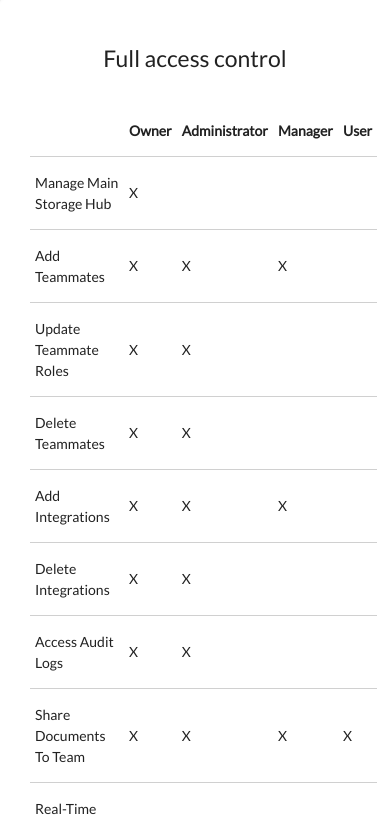
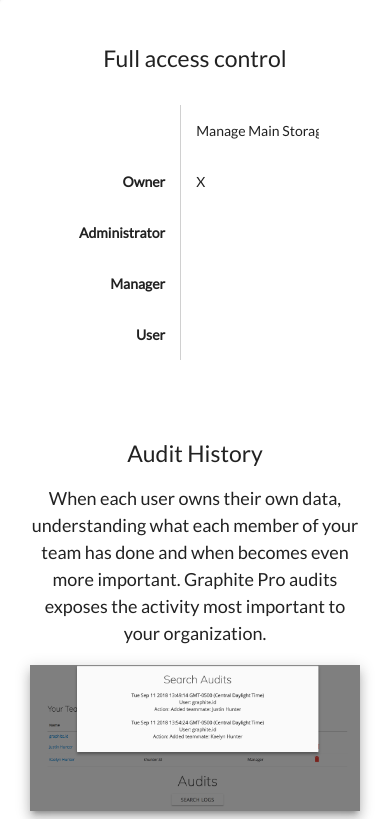
Before and after one commit to Graphite-Docs/graphite-marketing, a React (Create React App) app: page /pricing in a window 390 px wide. Shown: the part 905-1724 px from the top of the page. Built offline with nearby package versions, Linux system fonts and the light colour scheme.

Commit message:
Responsive table and typo fix

```diff
--- a/src/features/Pro.js
+++ b/src/features/Pro.js
@@ -53,7 +53,7 @@ class Pro extends Component {
             </div>
             <div className="col s10 mobile-text">
               <h5>Integrations</h5>
-              <p>Maintain the security of your workflow in Graphite while giving that workflow super powers with integrations. Send notifications, trigger actions, post entire documents are blog posts. It'{/*'*/}s up to you. Graphite Pro features integrations with Medium and Slack as well as a Webhook option for full customization.</p>
+              <p>Maintain the security of your workflow in Graphite while giving that workflow super powers with integrations. Send notifications, trigger actions, post entire documents as blog posts. It'{/*'*/}s up to you. Graphite Pro features integrations with Medium and Slack as well as a Webhook option for full customization.</p>
             </div>
           </div>
 
--- a/src/features/RoleTable.js
+++ b/src/features/RoleTable.js
@@ -4,7 +4,7 @@ export default class RoleTable extends Component {
 
   render(){
       return(
-        <table className="bordered table">
+        <table className="responsive-table bordered table">
           <thead>
             <tr>
                 <th></th>
```
Also changed, not shown: 43 other files (tests, documents, lock files or other folders).
